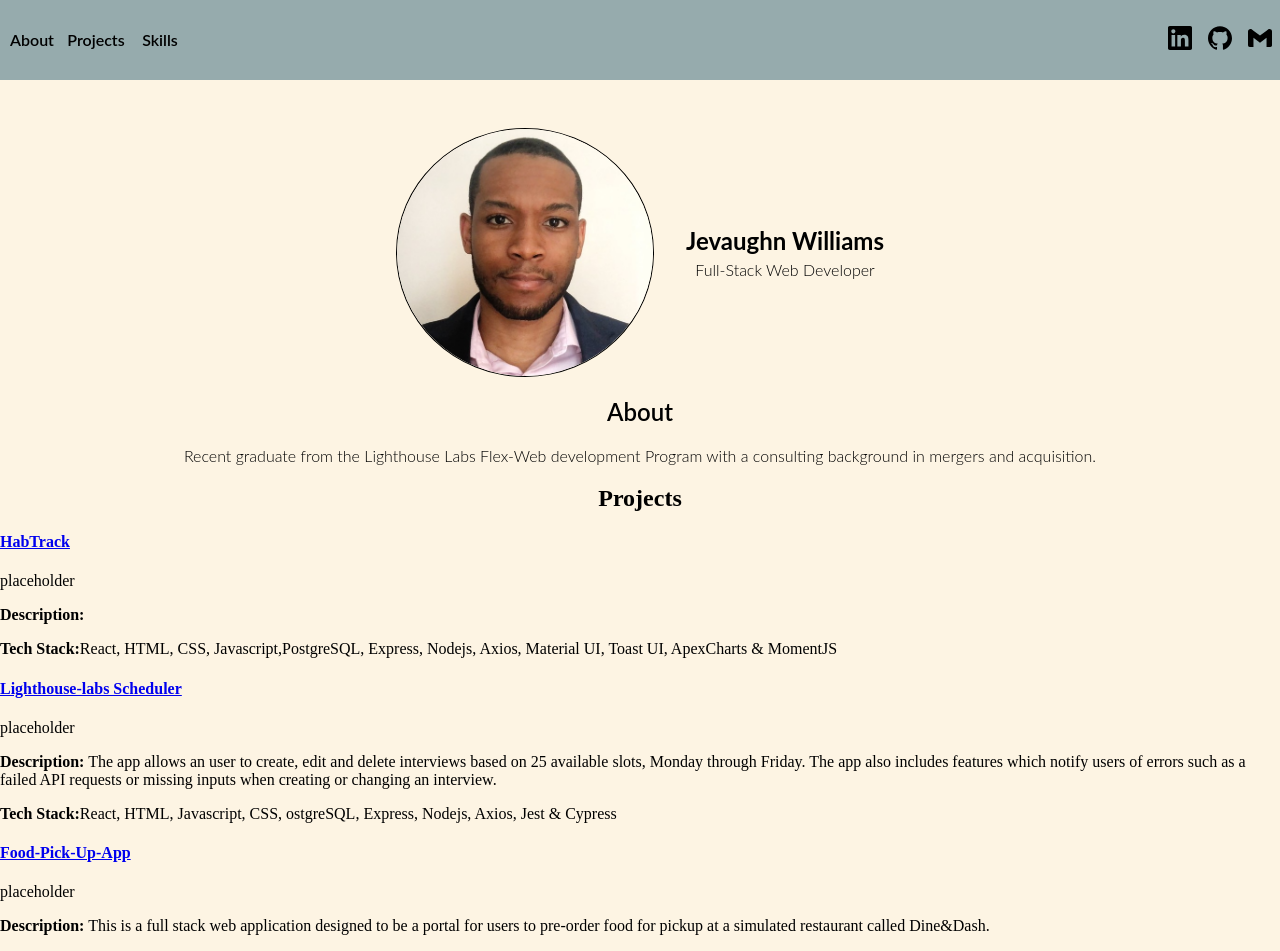
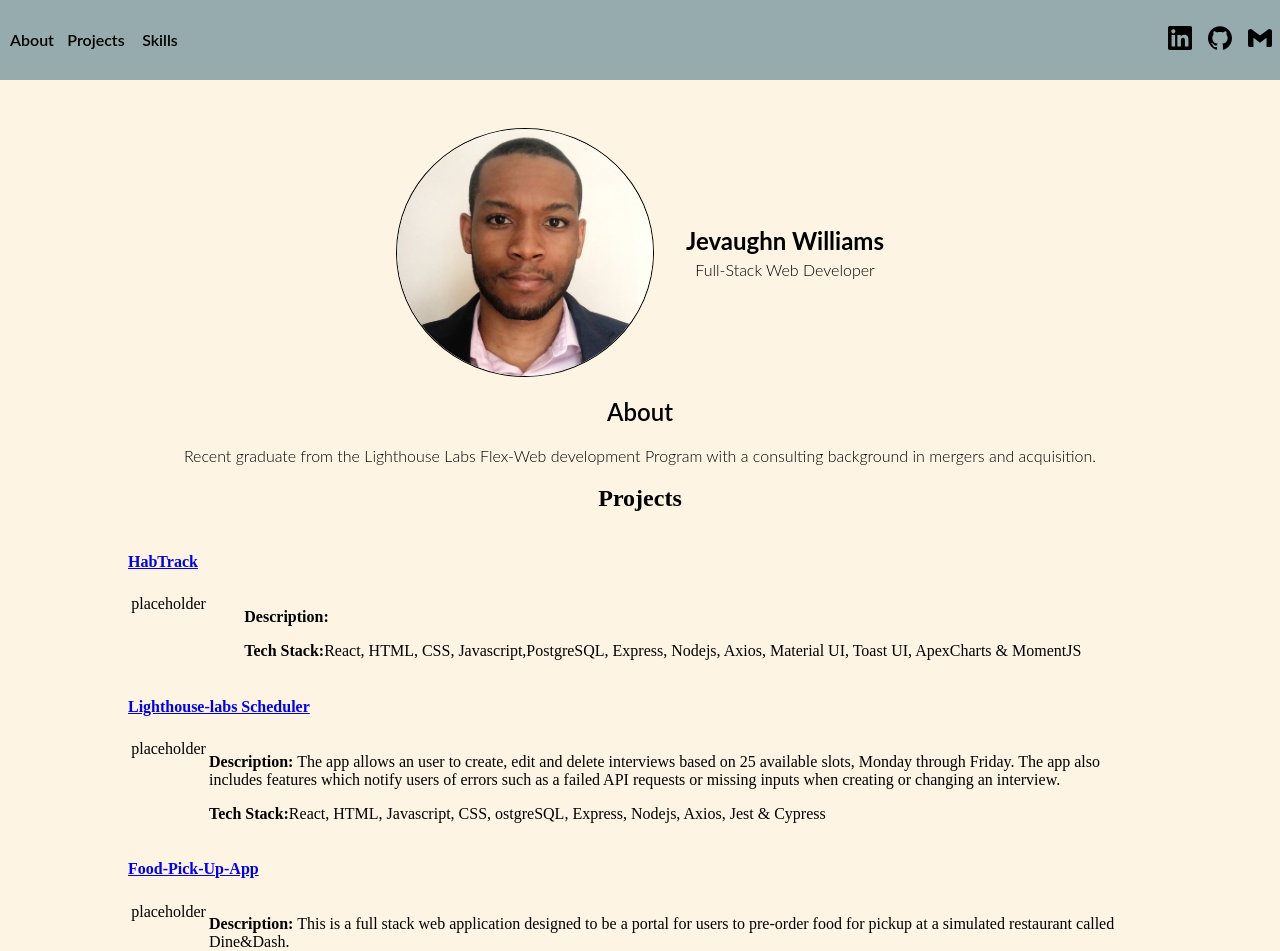
Before and after one commit to Jevaughn-W/portfolio-site, a React (Create React App) app: page / in a window 1280 px wide. Shown: the top 951 px of the page. Built offline with nearby package versions, Linux system fonts and the light colour scheme.

Commit message:
Format project component and card design

```diff
--- a/src/Components/Projects/projects.css
+++ b/src/Components/Projects/projects.css
@@ -0,0 +1,20 @@
+#projects {
+  display: flex;
+  flex-direction: column;
+  width: 80%;
+  margin: auto;
+}
+
+.card-details {
+  display: flex;
+  flex-direction: row;
+}
+.card-details .project-description {
+  flex-grow: 2;
+}
+.card-details span {
+  flex-grow: 1;
+  margin: 0.2em;
+}
+
+/*# sourceMappingURL=projects.css.map */
--- a/src/Components/Projects/projects.scss
+++ b/src/Components/Projects/projects.scss
@@ -0,0 +1,20 @@
+
+
+#projects {
+  display: flex;
+  flex-direction: column;
+  width: 80%;
+  margin: auto;
+}
+
+.card-details {
+  display: flex;
+  flex-direction: row;
+  .project-description {
+    flex-grow: 2;
+  }
+  span {
+    flex-grow: 1;
+    margin: .2em;
+  }
+}
```
Also changed, not shown: 1 other file (tests, documents, lock files or other folders).
